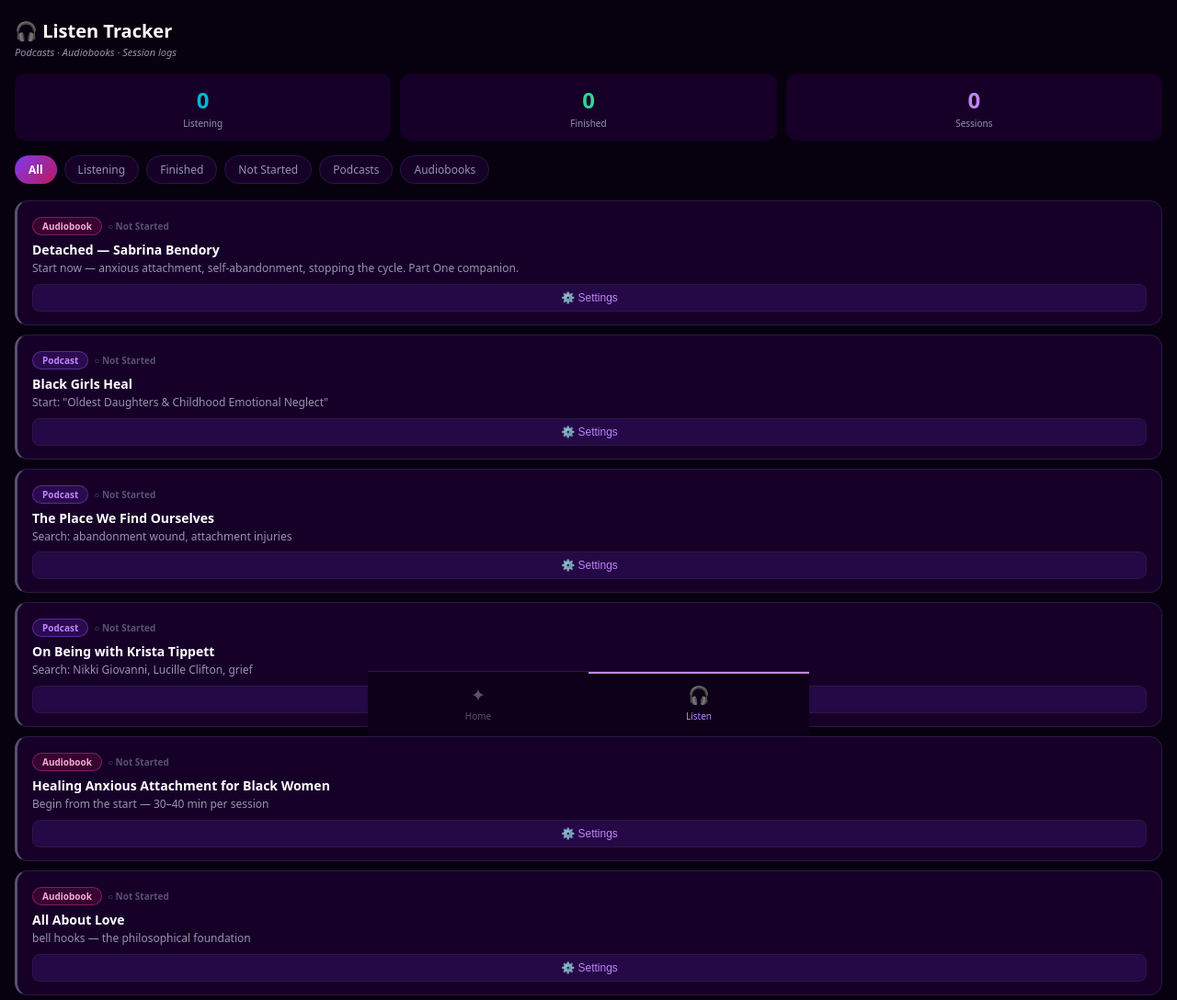
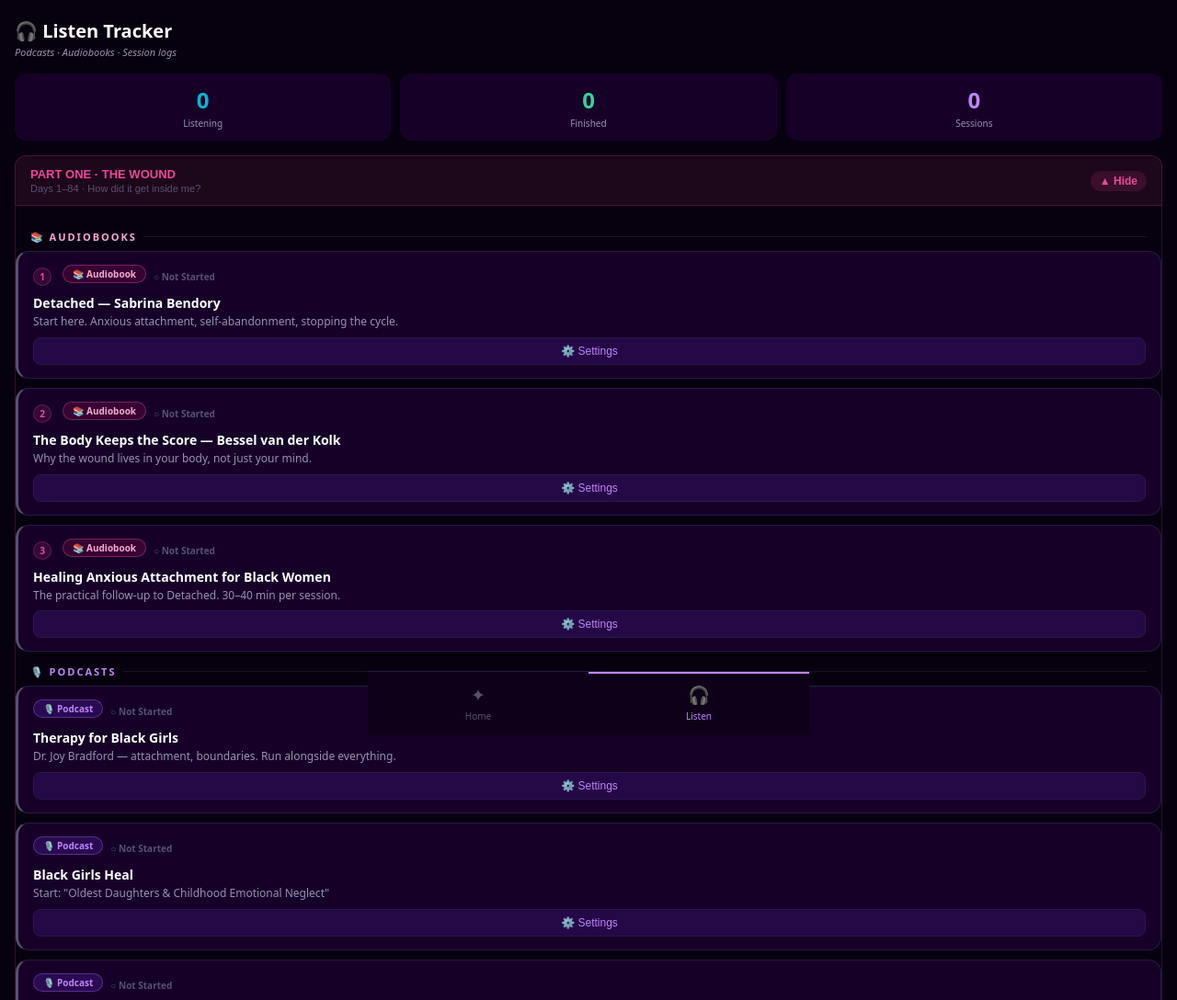
Before and after one commit to fletch1980/Unworthy_listen, a plain HTML site: page index.html in a window 1280 px wide. Shown: the top 1088 px of the page at 92% size. Drawn offline with Linux system fonts and the light colour scheme.

Commit message:
Update index.html

```diff
--- a/index.html
+++ b/index.html
@@ -14,11 +14,11 @@
 .stat-card{flex:1;background:#160028;border-radius:12px;padding:12px 8px;text-align:center;}
 .stat-val{font-size:1.5rem;font-weight:900;}
 .stat-lbl{font-size:10px;color:#9b90b0;margin-top:2px;}
-.chips{display:flex;gap:8px;overflow-x:auto;padding-bottom:4px;margin-bottom:14px;}
-.chip{flex-shrink:0;background:#160028;border:1px solid #2a1845;border-radius:20px;padding:6px 14px;font-size:12px;color:#9b90b0;cursor:pointer;white-space:nowrap;}
-.chip.active{background:linear-gradient(135deg,#7c3aed,#be185d);border-color:transparent;color:#fff;font-weight:700;}
+.part-block{margin-bottom:24px;}
+.part-header{padding:12px 16px;border-radius:12px;margin-bottom:10px;}
+.part-section-label{font-size:11px;font-weight:800;letter-spacing:2px;text-transform:uppercase;margin:14px 0 8px;display:flex;align-items:center;gap:8px;}
+.part-section-label::after{content:'';flex:1;height:1px;background:rgba(255,255,255,.08);}
 .res-card{background:#160028;border:1px solid #2a1845;border-radius:14px;padding:14px 16px;margin-bottom:10px;}
-.res-type{display:inline-block;border-radius:99px;padding:2px 10px;font-size:10px;font-weight:700;margin-bottom:6px;}
 .res-title{font-size:14px;color:#fff;font-weight:700;margin-bottom:3px;}
 .res-note{font-size:12px;color:#9b90b0;line-height:1.4;margin-bottom:8px;}
 .res-meta{display:flex;align-items:center;gap:12px;margin-bottom:8px;flex-wrap:wrap;}
@@ -28,6 +28,8 @@
 .res-btns{display:flex;gap:8px;}
 .btn-settings{flex:1;background:rgba(124,58,237,.15);border:1px solid #2a1845;border-radius:8px;color:#c084fc;font-size:12px;padding:7px 10px;cursor:pointer;}
 .btn-log{flex:1;background:linear-gradient(135deg,#7c3aed,#be185d);border:none;border-radius:8px;color:#fff;font-size:12px;padding:7px 10px;cursor:pointer;font-weight:700;}
+.seq-badge{display:inline-flex;align-items:center;justify-content:center;width:20px;height:20px;border-radius:50%;font-size:10px;font-weight:900;flex-shrink:0;margin-right:4px;}
+.status-pill{display:inline-block;border-radius:99px;padding:2px 10px;font-size:10px;font-weight:700;margin-bottom:6px;}
 .sess-hist-toggle{width:100%;background:#0a0015;border:1px solid #2a1845;border-radius:8px;color:#5a5070;font-size:11px;padding:6px 14px;cursor:pointer;margin-bottom:8px;display:flex;justify-content:space-between;align-items:center;}
 .sess-hist-body{background:#0a0015;border:1px solid #2a1845;border-radius:10px;padding:10px 12px;margin-bottom:8px;}
 .sess-entry{padding:8px 0;border-bottom:1px solid #2a1845;}
@@ -36,7 +38,7 @@
 .sess-num{font-size:11px;font-weight:700;color:#06b6d4;}
 .sess-date{font-size:10px;color:#5a5070;}
 .sess-notes{font-size:12px;color:#9b90b0;line-height:1.5;white-space:pre-wrap;}
-.sess-delete{background:none;border:none;color:#5a5070;font-size:11px;cursor:pointer;padding:0;}
+.sess-delete{background:none;border:none;color:#5a5070;font-size:11px;cursor:pointer;}
 .modal-bg{display:none;position:fixed;inset:0;background:rgba(0,0,0,.85);z-index:200;align-items:flex-end;justify-content:center;}
 .modal-bg.open{display:flex;}
 .modal{background:#160028;border-radius:20px 20px 0 0;padding:24px 20px 36px;width:100%;max-width:480px;border:1px solid #3d2060;max-height:90vh;overflow-y:auto;}
@@ -69,15 +71,6 @@
   <div class="stat-card"><div class="stat-val" id="statCurrent" style="color:#06b6d4;">0</div><div class="stat-lbl">Listening</div></div>
   <div class="stat-card"><div class="stat-val" id="statFinished" style="color:#34d399;">0</div><div class="stat-lbl">Finished</div></div>
   <div class="stat-card"><div class="stat-val" id="statSessions" style="color:#c084fc;">0</div><div class="stat-lbl">Sessions</div></div>
-</div>
-
-<div class="chips">
-  <div class="chip active" onclick="setFilter('all',this)">All</div>
-  <div class="chip" onclick="setFilter('current',this)">Listening</div>
-  <div class="chip" onclick="setFilter('finished',this)">Finished</div>
-  <div class="chip" onclick="setFilter('not_started',this)">Not Started</div>
-  <div class="chip" onclick="setFilter('podcast',this)">Podcasts</div>
-  <div class="chip" onclick="setFilter('audiobook',this)">Audiobooks</div>
 </div>
 
 <div id="resourceList"></div>
@@ -122,29 +115,66 @@
   <a href="https://fletch1980.github.io/Unworthy/" class="nav-btn"><span class="nav-icon">✦</span>Home</a>
   <div class="nav-btn current"><span class="nav-icon">🎧</span>Listen</div>
 </nav>
-
 <div class="toast" id="toast"></div>
 
 <script>
-var RESOURCES=[
-  {id:'detached', title:'Detached — Sabrina Bendory',              type:'Audiobook', note:'Start now — anxious attachment, self-abandonment, stopping the cycle. Part One companion.'},
-  {id:'bgh',      title:'Black Girls Heal',                        type:'Podcast',   note:'Start: "Oldest Daughters & Childhood Emotional Neglect"'},
-  {id:'tpwfo',    title:'The Place We Find Ourselves',             type:'Podcast',   note:'Search: abandonment wound, attachment injuries'},
-  {id:'ob',       title:'On Being with Krista Tippett',            type:'Podcast',   note:'Search: Nikki Giovanni, Lucille Clifton, grief'},
-  {id:'haabw',    title:'Healing Anxious Attachment for Black Women', type:'Audiobook', note:'Begin from the start — 30–40 min per session'},
-  {id:'aal',      title:'All About Love',                          type:'Audiobook', note:'bell hooks — the philosophical foundation'},
-  {id:'tbkts',    title:'The Body Keeps the Score',                type:'Audiobook', note:'Bessel van der Kolk — physical wound language'},
-  {id:'moth',     title:'The Moth',                                type:'Podcast',   note:'Study how people hold vulnerability with craft'},
-  {id:'hb',       title:'Hidden Brain',                            type:'Podcast',   note:'Search: shame, self-destructive choices, love'},
-  {id:'tfbg',     title:'Therapy for Black Girls',                 type:'Podcast',   note:'Dr. Joy Bradford — attachment, boundaries'},
-  {id:'rob',      title:'The Robcast',                             type:'Podcast',   note:'Search: unconditional love, Prodigal Son'},
-  {id:'hunger',   title:'Hunger by Roxane Gay',                    type:'Audiobook', note:'Lyrical memoir — how to write the wound without performing it'},
-  {id:'heavy',    title:'Heavy by Kiese Laymon',                   type:'Audiobook', note:'Letters to his mother — direct structural influence'},
-  {id:'fightfind',title:'The Fight to Find Yourself — Joel Tudman',type:'Audiobook', note:'Save for Part Four (Letter 39+) — identity, calling, knowing you are enough in God'}
+var PARTS=[
+  {
+    label:'PART ONE · THE WOUND',
+    sub:'Days 1–84 · How did it get inside me?',
+    accent:'#ec4899',
+    audiobooks:[
+      {id:'detached',  seq:1, title:'Detached — Sabrina Bendory',                  note:'Start here. Anxious attachment, self-abandonment, stopping the cycle.'},
+      {id:'tbkts',     seq:2, title:'The Body Keeps the Score — Bessel van der Kolk',note:'Why the wound lives in your body, not just your mind.'},
+      {id:'haabw',     seq:3, title:'Healing Anxious Attachment for Black Women',   note:'The practical follow-up to Detached. 30–40 min per session.'}
+    ],
+    podcasts:[
+      {id:'tfbg',  title:'Therapy for Black Girls',         note:'Dr. Joy Bradford — attachment, boundaries. Run alongside everything.'},
+      {id:'bgh',   title:'Black Girls Heal',                note:'Start: "Oldest Daughters & Childhood Emotional Neglect"'},
+      {id:'hb',    title:'Hidden Brain',                    note:'Search specific episodes when a prompt touches something. Not linear.'},
+      {id:'tpwfo', title:'The Place We Find Ourselves',     note:'Search: abandonment wound, attachment injuries. Episode-based.'}
+    ]
+  },
+  {
+    label:'PART TWO · THE DAMAGE',
+    sub:'Days 85–182 · What did it cost me?',
+    accent:'#c084fc',
+    audiobooks:[
+      {id:'untamed', seq:1, title:'Untamed — Glennon Doyle',      note:'Woman who performed the life expected of her, lost herself, found her way back.'},
+      {id:'aal',     seq:2, title:'All About Love — bell hooks',   note:'The philosophical foundation of what love actually is.'},
+      {id:'hunger',  seq:3, title:'Hunger — Roxane Gay',           note:'Lyrical memoir — how to write the wound without performing it.'},
+      {id:'heavy',   seq:4, title:'Heavy — Kiese Laymon',          note:'Letters to his mother — direct structural influence on your own memoir.'}
+    ],
+    podcasts:[
+      {id:'moth', title:'The Moth',                        note:'Study how people hold vulnerability with craft.'},
+      {id:'ob',   title:'On Being with Krista Tippett',   note:'Search: Nikki Giovanni, Lucille Clifton, grief.'}
+    ]
+  },
+  {
+    label:'PART THREE · THE TURNING',
+    sub:'Days 183–252 · When did I start choosing myself?',
+    accent:'#34d399',
+    audiobooks:[
+      {id:'warofart', seq:1, title:'The War of Art — Steven Pressfield', note:'Short and brutal about resistance. Read when the abandonment pattern pulls.'}
+    ],
+    podcasts:[
+      {id:'wcdhth', title:'We Can Do Hard Things — Glennon Doyle', note:'Raw and personal. Good for driving or walking.'},
+      {id:'rob',    title:'The Robcast',                           note:'Search: unconditional love, Prodigal Son.'}
+    ]
+  },
+  {
+    label:'PART FOUR · THE RECLAMATION',
+    sub:'Days 253–291 · Who am I when I am free?',
+    accent:'#fbbf24',
+    audiobooks:[
+      {id:'fightfind', seq:1, title:'The Fight to Find Yourself — Joel Tudman', note:'Identity, calling, knowing you are enough in God. Save for this part.'}
+    ],
+    podcasts:[]
+  }
 ];
 
-var STATUS_COLORS={current:'#06b6d4', finished:'#34d399', not_started:'#5a5070'};
-var STATUS_LABELS={current:'🎧 Currently Listening', finished:'✅ Finished', not_started:'○ Not Started'};
+var STATUS_COLORS={current:'#06b6d4',finished:'#34d399',not_started:'#5a5070'};
+var STATUS_LABELS={current:'🎧 Listening',finished:'✅ Finished',not_started:'○ Not Started'};
 
 function gd(k,fb){try{var v=localStorage.getItem(k);return v?JSON.parse(v):fb;}catch(e){return fb;}}
 function sd(k,v){try{localStorage.setItem(k,JSON.stringify(v));}catch(e){}}
@@ -152,60 +182,40 @@
 function setResData(v){sd('ual_resources',v);}
 function toast(msg){var t=document.getElementById('toast');t.textContent=msg;t.classList.add('show');setTimeout(function(){t.classList.remove('show');},2200);}
 
-var currentFilter='all';
-var histOpen={};
+var histOpen={},partOpen={0:true,1:false,2:false,3:false};
 
-function setFilter(f,el){
-  currentFilter=f;
-  document.querySelectorAll('.chip').forEach(function(c){c.classList.remove('active');});
-  el.classList.add('active');
-  renderList();
-}
+function togglePart(pi){partOpen[pi]=!partOpen[pi];renderList();}
 
 function renderStats(){
   var rd=getResData(),cur=0,fin=0,total=0;
-  RESOURCES.forEach(function(r){
+  PARTS.forEach(function(p){
+    p.audiobooks.concat(p.podcasts).forEach(function(r){
       var d=rd[r.id]||{},s=d.status||'not_started';
       if(s==='current') cur++;
       if(s==='finished') fin++;
       total+=(d.sessionLog||[]).length;
+    });
   });
   document.getElementById('statCurrent').textContent=cur;
   document.getElementById('statFinished').textContent=fin;
   document.getElementById('statSessions').textContent=total;
 }
 
-function renderList(){
-  var rd=getResData();
-  var filtered=RESOURCES.filter(function(r){
-    var d=rd[r.id]||{},s=d.status||'not_started';
-    if(currentFilter==='all') return true;
-    if(currentFilter==='current') return s==='current';
-    if(currentFilter==='finished') return s==='finished';
-    if(currentFilter==='not_started') return s==='not_started';
-    if(currentFilter==='podcast') return r.type==='Podcast';
-    if(currentFilter==='audiobook') return r.type==='Audiobook';
-    return true;
-  });
+function renderCard(r,accent,isAudio){
+  var rd=getResData(),d=rd[r.id]||{},s=d.status||'not_started',sc=STATUS_COLORS[s];
+  var sessions=d.sessionLog||[],cnt=sessions.length;
+  var hOpen=!!histOpen[r.id];
+  var pillBg=isAudio?'rgba(190,24,93,.2)':'rgba(124,58,237,.2)';
+  var pillBorder=isAudio?'rgba(236,72,153,.4)':'rgba(168,85,247,.4)';
+  var pillColor=isAudio?'#f9a8d4':'#c084fc';
+  var pillLabel=isAudio?'📚 Audiobook':'🎙️ Podcast';
 
-  if(!filtered.length){
-    document.getElementById('resourceList').innerHTML='<div style="text-align:center;color:#5a5070;font-size:13px;padding:30px 0;font-style:italic;">No resources in this category.</div>';
-    return;
-  }
-
-  var html='';
-  filtered.forEach(function(r){
-    var d=rd[r.id]||{},s=d.status||'not_started',sc=STATUS_COLORS[s];
-    var sessions=d.sessionLog||[],cnt=sessions.length;
-    var isAudio=r.type==='Audiobook';
-    var typeColor=isAudio?'#f9a8d4':'#c084fc';
-    var typeBg=isAudio?'rgba(190,24,93,.2)':'rgba(124,58,237,.2)';
-    var typeBorder=isAudio?'rgba(236,72,153,.4)':'rgba(168,85,247,.4)';
-    var hOpen=!!histOpen[r.id];
-
-    html+='<div class="res-card" style="border-left:3px solid '+sc+';">'
-      +'<span class="res-type" style="background:'+typeBg+';border:1px solid '+typeBorder+';color:'+typeColor+';">'+r.type+'</span>'
-      +'<span style="font-size:10px;font-weight:700;color:'+sc+';margin-left:6px;">'+STATUS_LABELS[s]+'</span>'
+  var html='<div class="res-card" style="border-left:3px solid '+sc+';">'
+    +'<div style="display:flex;align-items:center;gap:8px;margin-bottom:6px;flex-wrap:wrap;">'
+    +(isAudio&&r.seq?'<span class="seq-badge" style="background:'+accent+'22;color:'+accent+';border:1px solid '+accent+'44;">'+r.seq+'</span>':'')
+    +'<span class="status-pill" style="background:'+pillBg+';border:1px solid '+pillBorder+';color:'+pillColor+';">'+pillLabel+'</span>'
+    +'<span style="font-size:10px;font-weight:700;color:'+sc+';">'+STATUS_LABELS[s]+'</span>'
+    +'</div>'
     +'<div class="res-title">'+r.title+'</div>'
     +'<div class="res-note">'+r.note+'</div>'
     +(s!=='not_started'
@@ -217,18 +227,15 @@
     +(d.takeaway?'<div class="takeaway">"'+d.takeaway+'"</div>':'')
     +(cnt>0
       ?'<button class="sess-hist-toggle" onclick="toggleHist(\''+r.id+'\')">'
-          +'<span>📋 Session History ('+cnt+')</span>'
-          +'<span>'+(hOpen?'▲':'▼')+'</span>'
-          +'</button>'
+        +'<span>📋 Session History ('+cnt+')</span><span>'+(hOpen?'▲':'▼')+'</span></button>'
         +(hOpen?renderSessionHistory(sessions,r.id):'')
       :'')
     +'<div class="res-btns">'
-        +'<button class="btn-settings" onclick="openSettings(\''+r.id+'\')">⚙️ Settings</button>'
+      +'<button class="btn-settings" onclick="openSettings(\''+r.id+'\','+isAudio+')">⚙️ Settings</button>'
       +(s!=='not_started'?'<button class="btn-log" onclick="openSession(\''+r.id+'\')">+ Log Session</button>':'')
     +'</div>'
     +'</div>';
-  });
-  document.getElementById('resourceList').innerHTML=html;
+  return html;
 }
 
 function renderSessionHistory(sessions,rid){
@@ -244,9 +251,7 @@
           +'<button class="sess-delete" onclick="deleteSession(\''+rid+'\','+realIdx+')">🗑</button>'
         +'</div>'
       +'</div>'
-      +(s.notes
-        ?'<div class="sess-notes">'+s.notes+'</div>'
-        :'<div style="font-size:11px;color:#3a3050;font-style:italic;">No notes for this session.</div>')
+      +(s.notes?'<div class="sess-notes">'+s.notes+'</div>':'<div style="font-size:11px;color:#3a3050;font-style:italic;">No notes.</div>')
       +'</div>';
   });
   return html+'</div>';
@@ -259,25 +264,54 @@
   if(rd[rid]&&rd[rid].sessionLog){
     rd[rid].sessionLog.splice(idx,1);
     rd[rid].sessions=rd[rid].sessionLog.length;
-    setResData(rd);
-    renderStats();
-    renderList();
-    toast('Session deleted 🗑');
+    setResData(rd);renderStats();renderList();toast('Session deleted 🗑');
   }
 }
 
+function renderList(){
+  var html='';
+  PARTS.forEach(function(p,pi){
+    var open=!!partOpen[pi];
+    html+='<div class="part-block">'
+      +'<button onclick="togglePart('+pi+')" style="width:100%;display:flex;justify-content:space-between;align-items:center;padding:12px 16px;background:'+p.accent+'18;border:1px solid '+p.accent+'33;border-radius:'+(open?'12px 12px 0 0':'12px')+';cursor:pointer;text-align:left;margin-bottom:0;">'
+        +'<div>'
+          +'<div style="font-size:13px;font-weight:900;color:'+p.accent+';">'+p.label+'</div>'
+          +'<div style="font-size:11px;color:#5a5070;margin-top:2px;">'+p.sub+'</div>'
+        +'</div>'
+        +'<div style="font-size:12px;font-weight:700;color:'+p.accent+';background:'+p.accent+'22;border-radius:20px;padding:4px 10px;flex-shrink:0;">'+(open?'▲ Hide':'▼ Show')+'</div>'
+      +'</button>';
+
+    if(open){
+      html+='<div style="border:1px solid '+p.accent+'33;border-top:none;border-radius:0 0 12px 12px;padding:12px 0 4px;margin-bottom:10px;">';
+      if(p.audiobooks.length){
+        html+='<div class="part-section-label" style="color:#f9a8d4;padding:0 16px;">📚 Audiobooks</div>';
+        p.audiobooks.forEach(function(r){html+=renderCard(r,p.accent,true);});
+      }
+      if(p.podcasts.length){
+        html+='<div class="part-section-label" style="color:#c084fc;padding:0 16px;">🎙️ Podcasts</div>';
+        p.podcasts.forEach(function(r){html+=renderCard(r,p.accent,false);});
+      }
+      html+='</div>';
+    } else {
+      html+='<div style="margin-bottom:10px;"></div>';
+    }
+
+    html+='</div>';
+  });
+  document.getElementById('resourceList').innerHTML=html;
+}
+
 var settingsId='',settingsDraft={};
-
-function openSettings(id){
+function openSettings(id,isAudio){
   settingsId=id;
-  var r=RESOURCES.filter(function(x){return x.id===id;})[0];
+  var r=null;
+  PARTS.forEach(function(p){p.audiobooks.concat(p.podcasts).forEach(function(x){if(x.id===id)r=x;});});
   var d=getResData()[id]||{status:'not_started',rating:0,takeaway:''};
   settingsDraft={status:d.status||'not_started',rating:d.rating||0,takeaway:d.takeaway||''};
   document.getElementById('settingsTitle').textContent=r.title;
-  document.getElementById('settingsType').textContent=r.type;
+  document.getElementById('settingsType').textContent=isAudio?'📚 Audiobook':'🎙️ Podcast';
   document.getElementById('settingsTakeaway').value=settingsDraft.takeaway;
-  updateStatusBtns();
-  updateStars();
+  updateStatusBtns();updateStars();
   document.getElementById('settingsModal').classList.add('open');
 }
 function closeSettings(){document.getElementById('settingsModal').classList.remove('open');}
@@ -302,17 +336,14 @@
   rd[settingsId].status=settingsDraft.status;
   rd[settingsId].rating=settingsDraft.rating;
   rd[settingsId].takeaway=settingsDraft.takeaway;
-  setResData(rd);
-  closeSettings();
-  renderStats();
-  renderList();
-  toast('Saved ✦');
+  setResData(rd);closeSettings();renderStats();renderList();toast('Saved ✦');
 }
 
 var sessionId='';
 function openSession(id){
   sessionId=id;
-  var r=RESOURCES.filter(function(x){return x.id===id;})[0];
+  var r=null;
+  PARTS.forEach(function(p){p.audiobooks.concat(p.podcasts).forEach(function(x){if(x.id===id)r=x;});});
   var d=getResData()[id]||{};
   var num=(d.sessionLog||[]).length+1;
   document.getElementById('sessTitle').textContent=r.title;
@@ -326,17 +357,10 @@
   var rd=getResData();
   if(!rd[sessionId]) rd[sessionId]={status:'current',sessionLog:[],rating:0,takeaway:''};
   if(!rd[sessionId].sessionLog) rd[sessionId].sessionLog=[];
-  rd[sessionId].sessionLog.push({
-    notes:notes,
-    date:new Date().toLocaleDateString('en-US',{month:'short',day:'numeric',year:'numeric'})
-  });
+  rd[sessionId].sessionLog.push({notes:notes,date:new Date().toLocaleDateString('en-US',{month:'short',day:'numeric',year:'numeric'})});
   rd[sessionId].sessions=rd[sessionId].sessionLog.length;
-  setResData(rd);
-  closeSession();
-  histOpen[sessionId]=true;
-  renderStats();
-  renderList();
-  toast('Session logged 🎧');
+  setResData(rd);closeSession();histOpen[sessionId]=true;
+  renderStats();renderList();toast('Session logged 🎧');
 }
 
 document.getElementById('settingsModal').addEventListener('click',function(e){if(e.target===this)closeSettings();});
```
Lines whose indentation alone changed are shown as unchanged.
